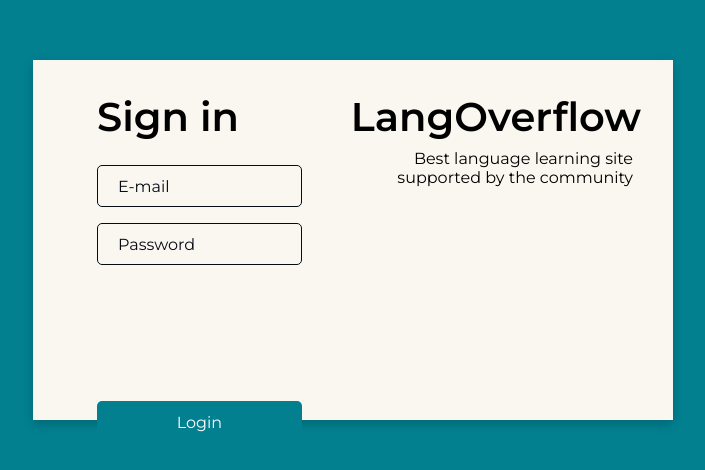
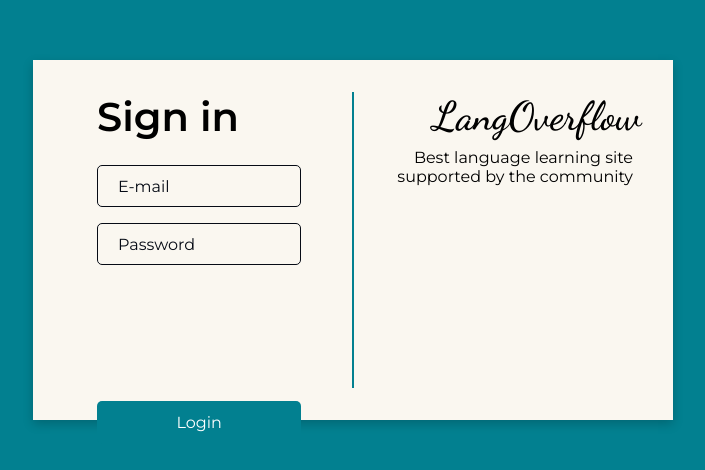
Before and after one commit to MrEpiko/LangOverflow, a React (Vite) app in the folder client/: page /login in a window 1280 px wide. Shown: the part 160-630 px from the top of the page, without its empty margins (287-992 px from the left). Built offline with nearby package versions, Linux system fonts and the light colour scheme; no server answers.

Commit message:
CSS finishes on login and register + regex for e-mail fixed

```diff
--- a/client/src/pages/LoginPage.jsx
+++ b/client/src/pages/LoginPage.jsx
@@ -67,7 +67,7 @@ const LoginPage = () => {
         </div>
         <div className={styles.divider}></div>
         <div className={styles.loginForm_right}>
-            <h2>LangOverflow</h2>
+            <h2 className={styles.logotitle}>LangOverflow</h2>
             <p>Best language learning site supported by the community</p>
         </div>
       </div>
--- a/client/src/pages/LoginPage.module.css
+++ b/client/src/pages/LoginPage.module.css
@@ -87,3 +87,13 @@ h2{
     color: #e74c3c;
     margin-bottom: 15px;
 }
+
+.divider{
+    width:1.5px;
+    height: 100%;
+    background-color:var(--primary);
+}
+
+.logotitle{
+    font-family: "Dancing Script", cursive;
+}
--- a/client/src/pages/QuestionPage.jsx
+++ b/client/src/pages/QuestionPage.jsx
@@ -1,4 +1,4 @@
-import React, { useState } from 'react'
+import { useState } from 'react'
 import styles from './QuestionPage.module.css'
 import { useTagStore } from '../services/store/useTagStore';
 import Tags from '../components/Tags';
--- a/client/src/pages/RegisterPage.jsx
+++ b/client/src/pages/RegisterPage.jsx
@@ -87,7 +87,7 @@ const RegisterPage = () => {
         </div>
         <div className={styles.divider}></div>
         <div className={styles.loginForm_right}>
-            <h2>LangOverflow</h2>
+            <h2 className={styles.logotitle}>LangOverflow</h2>
             <p>Best language learning site supported by the community</p>
         </div>
       </div>
--- a/client/src/pages/RegisterPage.module.css
+++ b/client/src/pages/RegisterPage.module.css
@@ -82,3 +82,7 @@
     height: 100%;
     background-color:var(--primary);
 }
+
+.logotitle{
+    font-family: "Dancing Script", cursive;
+}
```
Also changed, not shown: 2 other files (tests, documents, lock files or other folders).
